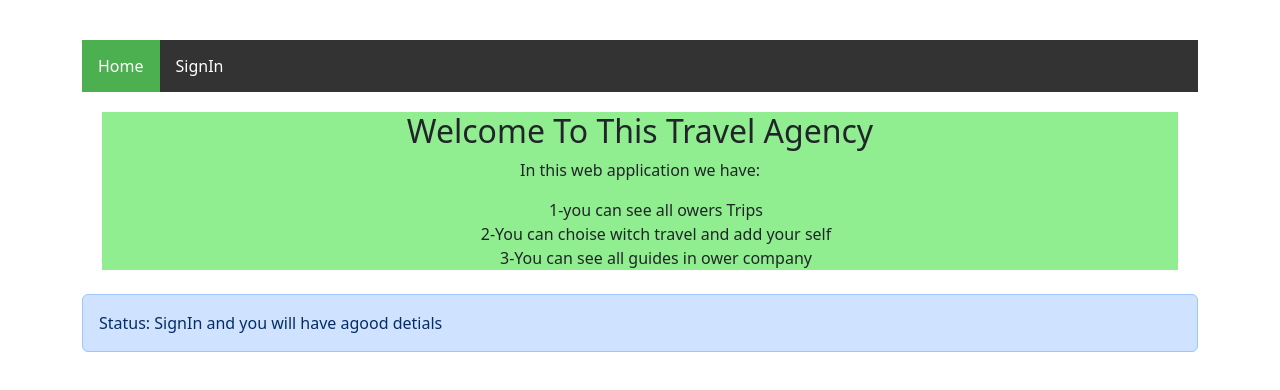
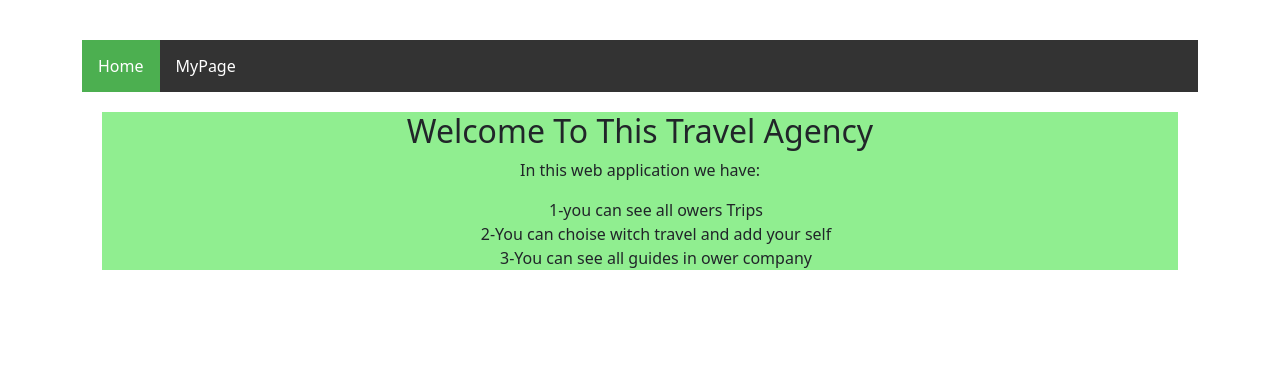
Before and after one commit to wehba-dotcom/SYS-FRONTED, a React (Create React App) app in the folder SEM3_EXAMEN_FRONTEND/: page / in a window 1280 px wide. Shown: the top 390 px of the page. Built offline with nearby package versions, Linux system fonts and the light colour scheme.

Commit message:
new MyPage

```diff
--- a/SEM3_EXAMEN_FRONTEND/package.json
+++ b/SEM3_EXAMEN_FRONTEND/package.json
@@ -6,8 +6,11 @@
     "@testing-library/jest-dom": "^5.16.1",
     "@testing-library/react": "^12.1.2",
     "@testing-library/user-event": "^13.5.0",
+    "bootstrap": "^5.1.3",
     "react": "^17.0.2",
+    "react-bootstrap": "^2.3.0",
     "react-dom": "^17.0.2",
+    "react-router-dom": "^5.3.0",
     "react-scripts": "5.0.0",
     "web-vitals": "^2.1.3"
   },
--- a/SEM3_EXAMEN_FRONTEND/src/App.js
+++ b/SEM3_EXAMEN_FRONTEND/src/App.js
@@ -1,76 +1,48 @@
 import './App.css';
 import Header from './components/Header.jsx';
 import Home from './components/Home.jsx';
-import Trips from './components/Trips';
-import Element2 from './components/Element2.jsx';
-import Element3 from './components/Element3.jsx';
-import ModifyTrip from './components/ModifyTrip.jsx';
-import AddTrip from './components/AddTrip.jsx';
-import SignIn from './components/SignIn';
+
+import MyPage from './components/MyPage.jsx';
+
+
+
+
 import NoMatch from './components/NoMatch.jsx';
-import facade from './apiFacade';
-import { Container, Alert } from 'react-bootstrap';
+
+import { Container } from 'react-bootstrap';
 import 'bootstrap/dist/css/bootstrap.min.css';
-import { useState } from 'react';
+
 import { BrowserRouter as Router, Switch, Route } from 'react-router-dom';
 
 
 
 
 function App() {
-  const [loggedIn, setLoggedIn] = useState(false);
-  const [errorMessage, setErrorMessage] = useState('  SignIn and you will have agood detials');
 
-  const logout = () => {
-    facade.logout();
-    setLoggedIn(false);
-    setErrorMessage('Logged out.')
-  };
 
   return (
     <Container>
       <Router>
-        <Header facade={facade} loggedIn={loggedIn} />
+        <Header />
         <Switch>
           <Route  exact path="/">
             <Home/>
           </Route>
-          <Route  path="/signin">
-            <SignIn
-            logout={logout}
-            loggedIn={loggedIn}
-            setLoggedIn={setLoggedIn}
-            facade={facade}
-            setErrorMessage={setErrorMessage}
-            />
-            </Route>
-          <Route path="/trips">
-            {facade.hasUserAccess('user', loggedIn) &&
-              <Trips facade={facade} errorMessage={errorMessage} setErrorMessage={setErrorMessage}/>}
-          </Route>
-          <Route path="/element2">
-            {facade.hasUserAccess('user', loggedIn) &&
-              <Element2  facade={facade} setErrorMessage={setErrorMessage} errorMessage={errorMessage} />}
-          </Route>
-          <Route path="/element3">
-            {facade.hasUserAccess('user', loggedIn) &&
-              <Element3 facade={facade} errorMessage={errorMessage} setErrorMessage={setErrorMessage} />}
+
+
+          <Route path="/mypage">
+
+              <MyPage  />
           </Route>
 
-          <Route path="/modifytrip">
-            {facade.hasUserAccess('admin', loggedIn) &&
-              <ModifyTrip facade={facade} errorMessage={errorMessage} setErrorMessage={setErrorMessage} />}
-          </Route>
-          <Route path="/addtrip">
-            {facade.hasUserAccess('admin', loggedIn) &&
-              <AddTrip facade={facade} errorMessage={errorMessage} setErrorMessage={setErrorMessage} />}
-          </Route>
+
+
+
           <Route path="*">
             <NoMatch />
           </Route>
         </Switch>
       </Router>
-      <Alert className="mt-4" >Status: {errorMessage}</Alert>
     </Container>
   );
 }
--- a/SEM3_EXAMEN_FRONTEND/src/apiFacade.js
+++ /dev/null
@@ -1,130 +0,0 @@
-import URL from './setting'
-function handleHttpErrors(res)
-{
-    if (!res.ok)
-    {
-        return Promise.reject({ status: res.status, fullError: res.json() })
-    }
-    return res.json();
-}
-
-let apiFacade = () =>
-{
-
-    const fetchData = (endpoint, updateAction, SetErrorMessage) =>
-    {
-        const options = makeOptions("GET", true); //True add's the token
-        return fetch(URL + "/api/" + endpoint, options)
-            .then(handleHttpErrors)
-            .then((data) => updateAction(data))
-            .catch(err =>
-            {
-                if (err.status)
-                {
-                    console.log(err)
-                    err.fullError.then(e => SetErrorMessage(e.code + ": " + e.message))
-                }
-                else { SetErrorMessage("Network error"); }
-            })
-    }
-
-
-
-    const login = (user, password, setLoggedIn, setErrorMessage) =>
-    {
-        const options = makeOptions("POST", true, { username: user, password: password });
-        return fetch(URL+ "/api/login", options)
-            .then(handleHttpErrors)
-            .then(res =>
-            {
-                setToken(res.token)
-                setLoggedIn(true);
-                setErrorMessage('Logged in');
-            })
-            .catch((err) =>
-            {
-                if (err.status)
-                {
-                    err.fullError.then((e) => setErrorMessage(e.code + ': ' + e.message));
-                } else
-                {
-                    setErrorMessage('Network error');
-                }
-            });
-    }
-
-    // Security funktionalitet
-
-    const setToken = (token) =>
-    {
-        localStorage.setItem('jwtToken', token)
-    }
-    const getToken = () =>
-    {
-        return localStorage.getItem('jwtToken')
-    }
-    const loggedIn = () =>
-    {
-        const loggedIn = getToken() != null;
-        return loggedIn;
-    }
-    const logout = () =>
-    {
-        localStorage.removeItem("jwtToken");
-    }
-
-    const getUserRoles = () =>
-    {
-        const token = getToken()
-        if (token != null)
-        {
-            const payloadBase64 = getToken().split('.')[1]
-            const decodedClaims = JSON.parse(window.atob(payloadBase64))
-            const roles = decodedClaims.roles
-            return roles
-        } else return ""
-    }
-
-    const hasUserAccess = (neededRole, loggedIn) =>
-    {
-        const roles = getUserRoles().split(',')
-        return loggedIn && roles.includes(neededRole)
-    }
-
-    const makeOptions = (method, addToken, body) =>
-    {
-        var opts = {
-            method: method,
-            headers: {
-                "Content-type": "application/json",
-                'Accept': 'application/json',
-            }
-        }
-        if (addToken && loggedIn())
-        {
-            opts.headers["x-access-token"] = getToken();
-        }
-        if (body)
-        {
-            opts.body = JSON.stringify(body);
-        }
-        return opts;
-    }
-
-    return {
-        makeOptions,
-        fetchData,
-        setToken,
-        getToken,
-        loggedIn,
-        login,
-        logout,
-        getUserRoles,
-        hasUserAccess,
-    }
-
-}
-
-const facade = apiFacade()
-
-export default facade
--- a/SEM3_EXAMEN_FRONTEND/src/components/Element2.jsx
+++ /dev/null
@@ -1,14 +0,0 @@
-
-import React from 'react'
-
-
-
-function Element2({facade , setErrorMessage}) {
-    return (
-       <div>
-           <h1>element 2</h1>
-       </div>
-    )
-}
-
-export default Element2;
--- a/SEM3_EXAMEN_FRONTEND/src/components/Header.jsx
+++ b/SEM3_EXAMEN_FRONTEND/src/components/Header.jsx
@@ -1,28 +1,24 @@
 import { NavLink } from 'react-router-dom';
 
-function Header({ facade, loggedIn }) {
+function Header() {
   return (
     <div style={{marginTop:'40px'}}>
       <ul className="header">
         <li> <NavLink exact activeClassName="active" to="/"> Home </NavLink></li>
 
-        {facade.hasUserAccess('user', loggedIn) && (
-          <li><NavLink activeClassName="active" to="/trips">Trips</NavLink></li>
-        )}
-         {facade.hasUserAccess('user', loggedIn) && (
-          <li><NavLink activeClassName="active" to="/element2">element2</NavLink></li>
-        )}
-         {facade.hasUserAccess('user', loggedIn) && (
-          <li><NavLink activeClassName="active" to="/element3">element3</NavLink></li>
-        )}
 
-        {facade.hasUserAccess('admin', loggedIn) && (
-          <li><NavLink activeClassName="active" to="/modifyTrip">ModifyTrip</NavLink></li>
-        )}
-         {facade.hasUserAccess('admin', loggedIn) && (
-          <li><NavLink activeClassName="active" to="/AddTrip"> AddTrip</NavLink></li>
-        )}
-         <li><NavLink  activeClassName="active" to="/signin">SignIn</NavLink></li>
+
+          <li><NavLink activeClassName="active" to="/mypage">MyPage</NavLink></li>
+
+
+
+
+
+
+
+
+
+
       </ul>
     </div>
   );
--- /dev/null
+++ b/SEM3_EXAMEN_FRONTEND/src/components/MyPage.jsx
@@ -0,0 +1,46 @@
+
+import React,{useEffect,useState} from 'react'
+function MyPage() {
+    const [cc_course, setCourse]=useState([])
+    const fetchData=async ()=>{
+        const response =await fetch("http://localhost:8080/SYS_4SEM_war_exploded/api/customer/customercourses/1");
+        const data = await response.json();
+        setCourse(data)
+        console.log(data)
+    }
+
+useEffect(()=>{
+    fetchData()
+},[])
+
+
+    return(
+        <div>
+            <p>All Courses Available</p>
+        <table className="table table-striped">
+        <thead>
+            <tr>
+                <th>CustomerCourseId</th>
+                <th>AnsowrWrong</th>
+                <th>FinshDate</th>
+
+            </tr>
+        </thead>
+        <tbody>
+
+
+    {cc_course.map((course) => (<tr key={course.dto_cCID}>
+        <td>{course.dto_cCID}</td>
+        <td>{course.dto_cCID.dto_goal.answersWrong}</td>
+
+
+
+        </tr>))}
+        </tbody>
+    </table>
+    </div>
+
+    );
+}
+
+export default MyPage;
--- a/SEM3_EXAMEN_FRONTEND/src/setting.js
+++ b/SEM3_EXAMEN_FRONTEND/src/setting.js
@@ -1,4 +1,4 @@
-const URL1 = "http://localhost:8080/exam";
+const URL1 = "http://localhost:8080/SYS_4SEM_war_exploded";
 const URL2 = "http://localhost:8080/exam/api/trip/all";
 const URL3 = "http://localhost:8080/exama/pi/trip/count";
 const URL4 = "http://localhost:8080/exam/api/trip/add";
```
Also changed, not shown: 1 other file (tests, documents, lock files or other folders).
